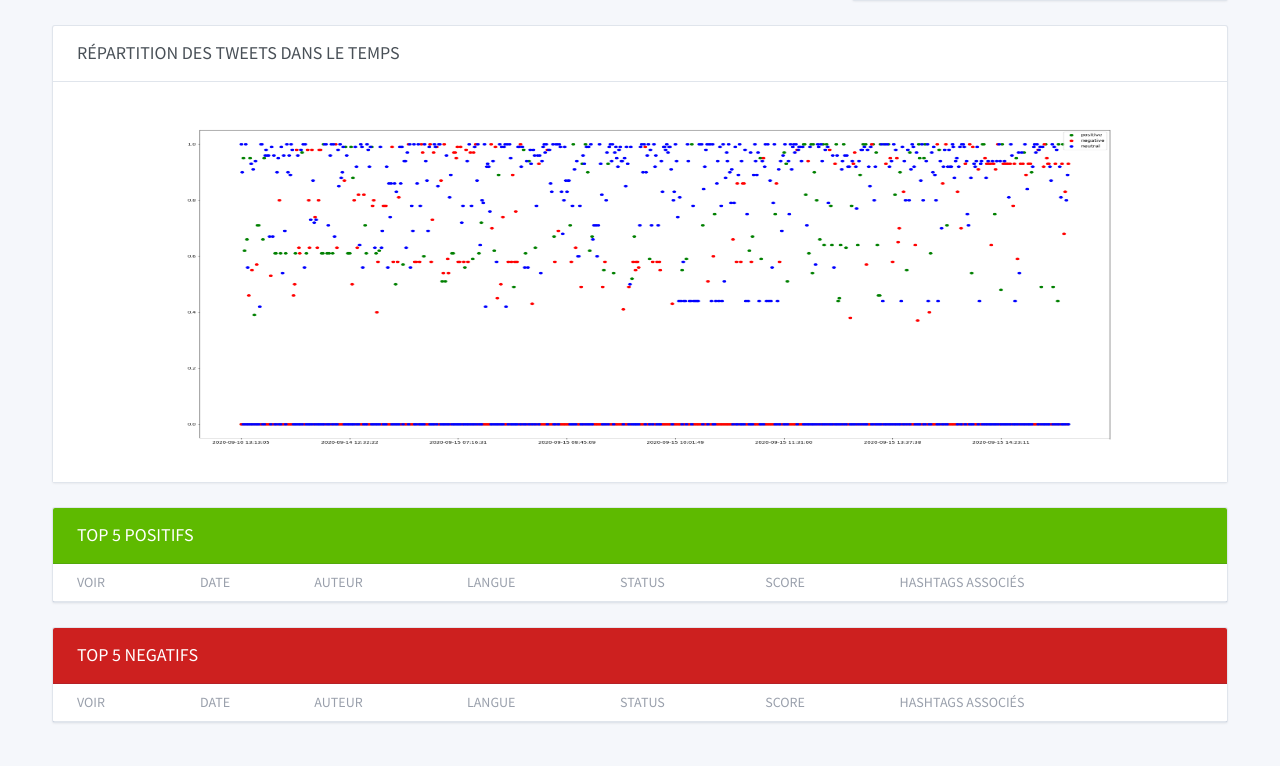
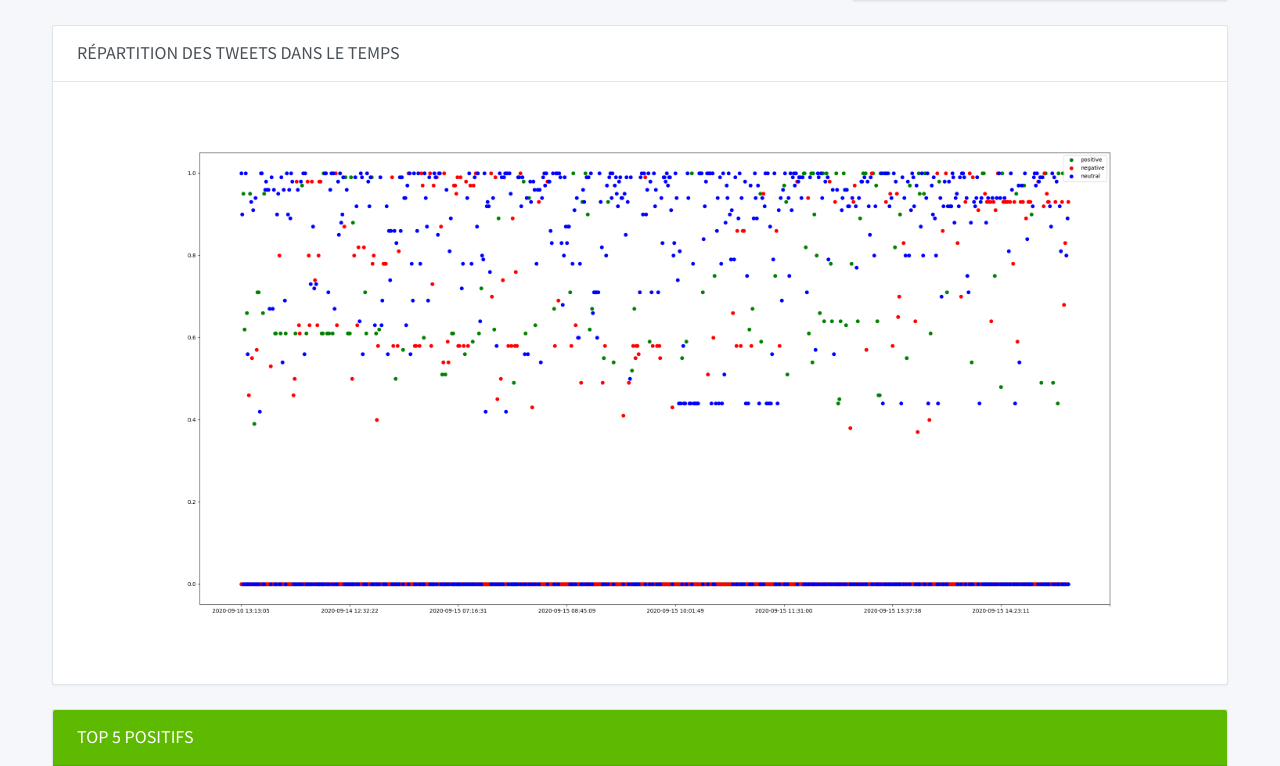
Before and after one commit to IssamBouzidi/twitter-groupe3, a Flask app: page / in a window 1280 px wide. Shown: the part 514-1280 px from the top of the page. Run offline with Flask 2, Linux system fonts and the light colour scheme; data that the repository does not hold is empty; some libraries are stand-ins or nearby versions.

Commit message:
[UPDATE] - Recentrer le graph.

```diff
--- a/dataviz/app/home/templates/index.html
+++ b/dataviz/app/home/templates/index.html
@@ -73,11 +73,11 @@
             </div>
 
             <div class="col-12">
-                <div class="card">
+                <div class="card text-center">
                     <div class="card-header">
                         <h3 class="card-title maj">Répartition des tweets dans le temps</h3>
                     </div>
-                    <img src="/static/assets/images/timeseries.png" style="height: 400px; width: 1500px"/>
+                    <p><img src="/static/assets/images/timeseries.png"/></p>
                 </div>
             </div>
 
```
